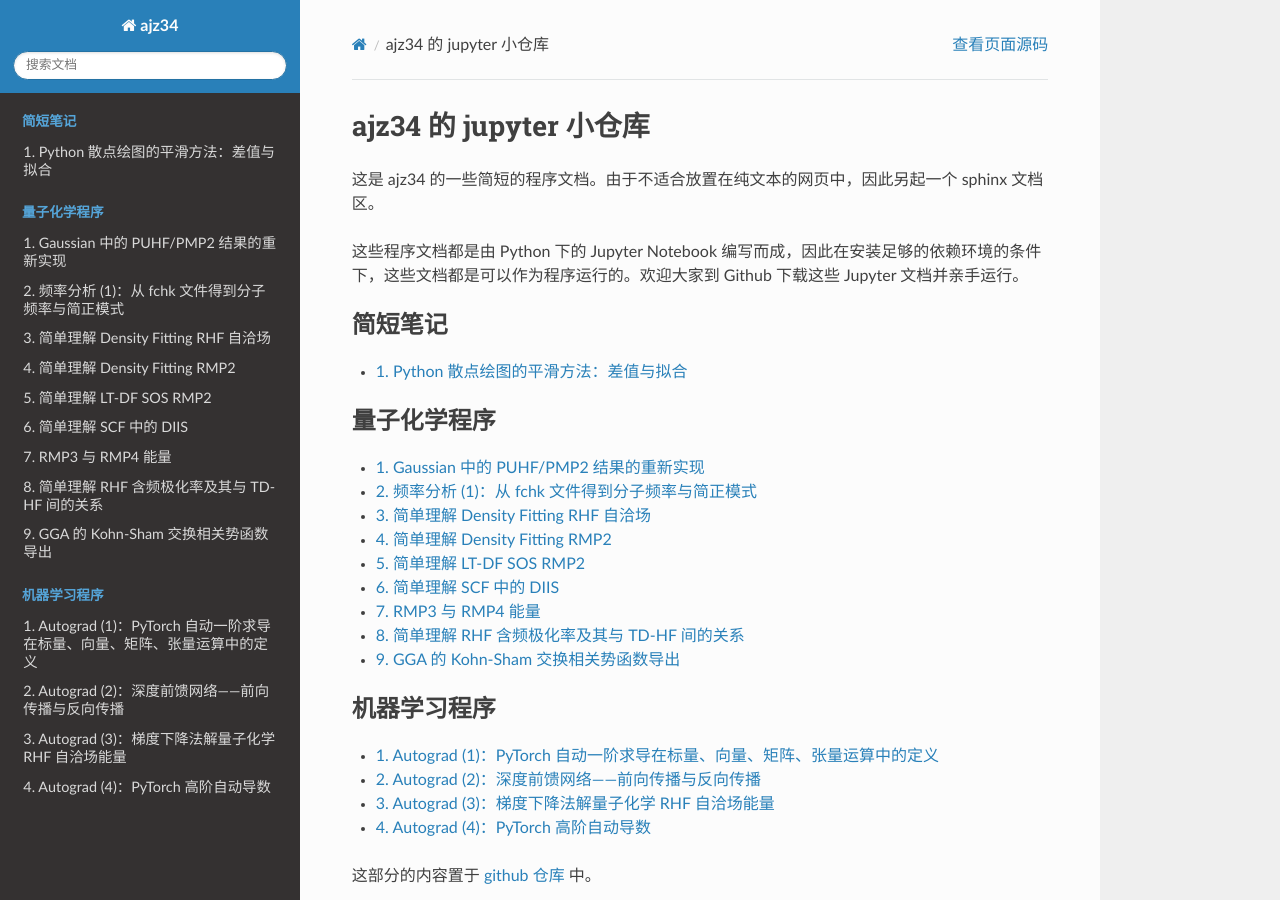
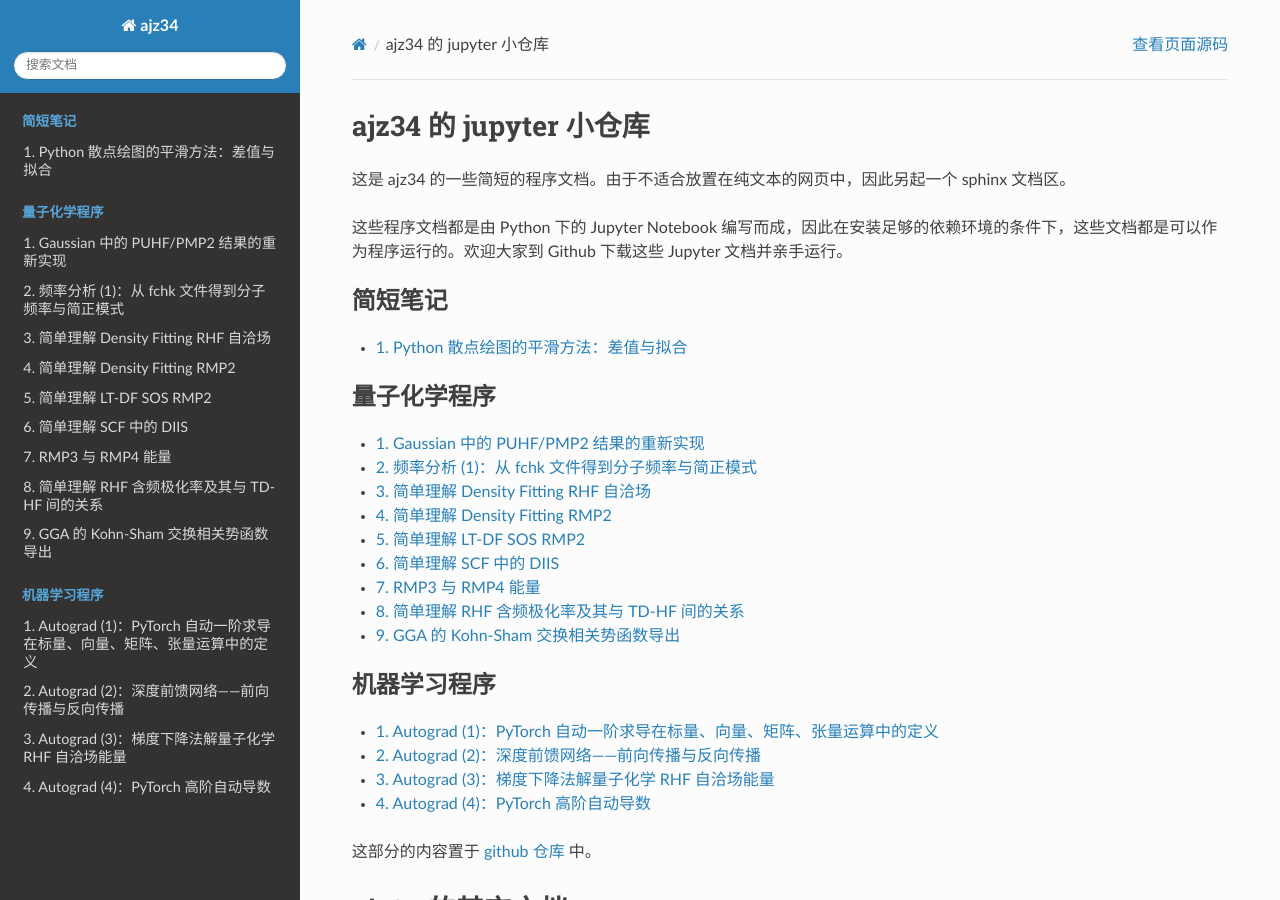
Before and after one commit to ajz34/ajz34.readthedocs.io, a Sphinx documentation site: the page built from source/index.rst, in a window 1280 px wide and 900 px high. Built offline with Sphinx 7.4.7 and the Read the Docs theme 2.0.0, drawn with Linux system fonts in a browser that asks for light colours.

Commit message:
try change style.css setting in conf

```diff
--- a/source/conf.py
+++ b/source/conf.py
@@ -63,9 +63,6 @@
 # relative to this directory. They are copied after the builtin static files,
 # so a file named "default.css" will overwrite the builtin "default.css".
 html_static_path = ['_static']
-html_css_files = [
-    '_static/style.css',
-]
 
 
 # -- Extension configuration -------------------------------------------------
@@ -74,3 +71,7 @@
 nbsphinx_timeout = 720
 # https://stackoverflow.com/questions/56336234/build-fail-sphinx-error-contents-rst-not-found
 master_doc = "index"
+
+def setup(app):
+    # https://stackoverflow.com/questions/23211695/modifying-content-width-of-the-sphinx-theme-read-the-docs
+    app.add_stylesheet('style.css')
```
